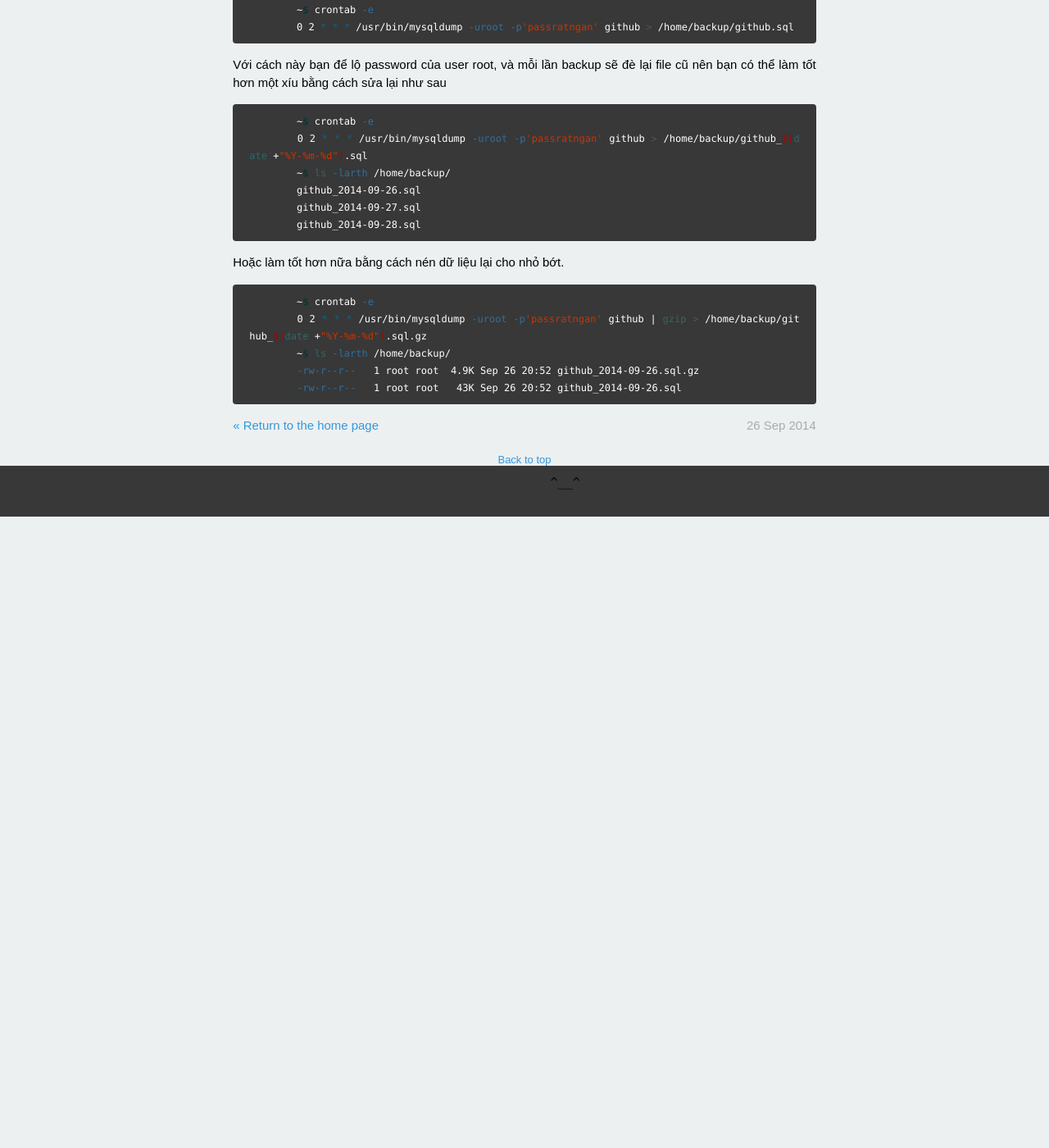
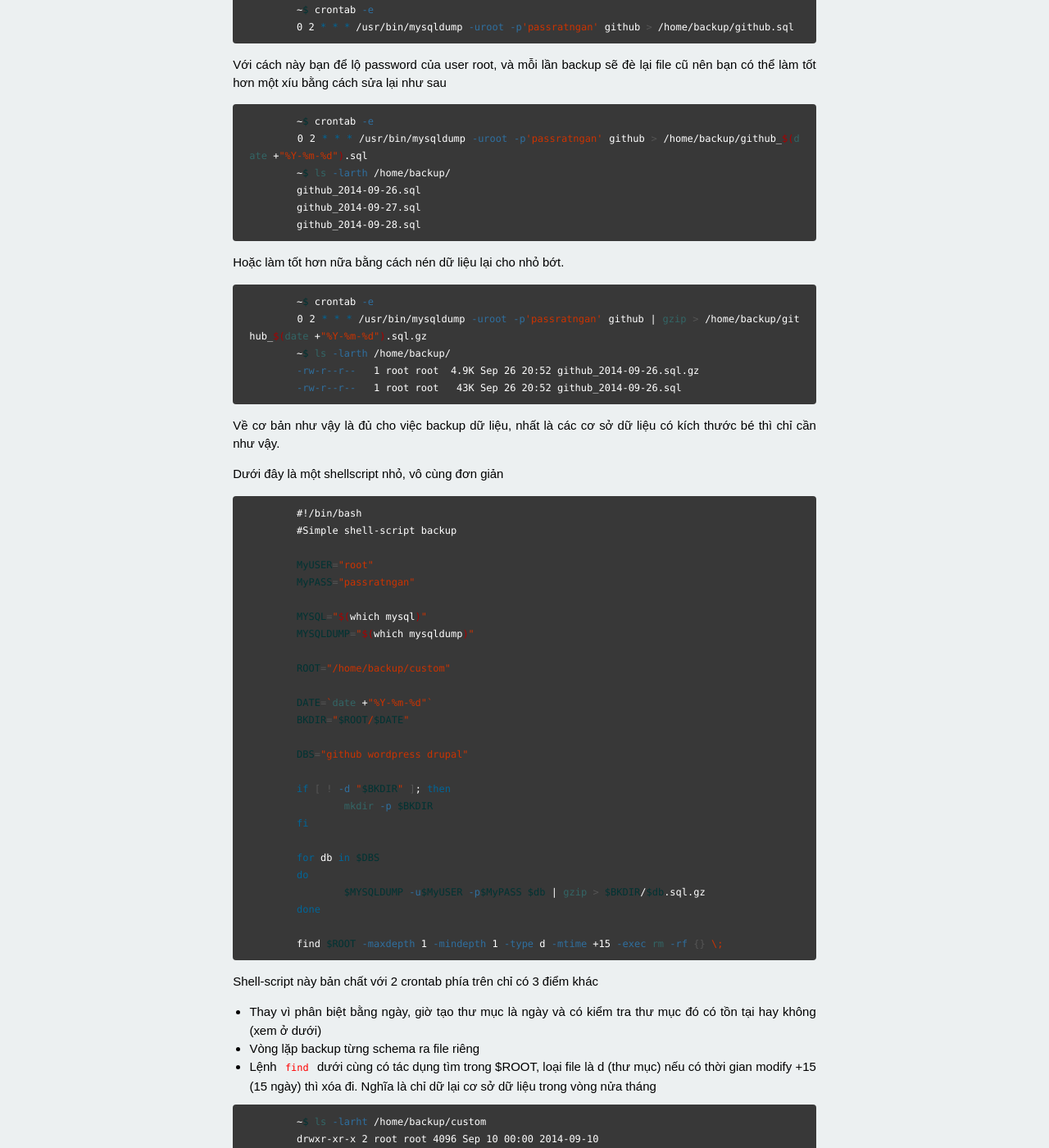
Before and after one commit to gitter-badger/xluffy.github.io, a Jekyll site: the page built from _posts/2014-09-26-shell-backup-db.md, in a window 1280 px wide and 1400 px high, scrolled down 987 px. Shown: the whole window at 82% size. Built offline with Jekyll 4.4.1, drawn with Linux system fonts in a browser that asks for light colours; Markdown is read by kramdown in place of the engine named in the settings; before the commit the page ends 1617 px from its top, so only the background shows below that; some of the changed text lies outside the part shown.

Commit message:
shellscript backup dữ liệu, tự động

````diff
--- a/_posts/2014-09-26-shell-backup-db.md
+++ b/_posts/2014-09-26-shell-backup-db.md
@@ -78,3 +78,75 @@ Hoặc làm tốt hơn nữa bằng cách nén dữ liệu lại cho nhỏ bớt
 	-rw-r--r--   1 root root  4.9K Sep 26 20:52 github_2014-09-26.sql.gz
 	-rw-r--r--   1 root root   43K Sep 26 20:52 github_2014-09-26.sql
 ```
+
+Về cơ bản như vậy là đủ cho việc backup dữ liệu, nhất là các cơ sở dữ liệu
+có kích thước bé thì chỉ cần như vậy.
+
+Dưới đây là một shellscript nhỏ, vô cùng đơn giản
+
+```bash
+	#!/bin/bash
+	#Simple shell-script backup
+
+	MyUSER="root"
+	MyPASS="passratngan"
+
+	MYSQL="$(which mysql)"
+	MYSQLDUMP="$(which mysqldump)"
+
+	ROOT="/home/backup/custom"
+
+	DATE=`date +"%Y-%m-%d"`
+	BKDIR="$ROOT/$DATE"
+
+	DBS="github wordpress drupal"
+
+	if [ ! -d "$BKDIR" ]; then
+		mkdir -p $BKDIR
+	fi
+
+	for db in $DBS
+	do
+		$MYSQLDUMP -u$MyUSER -p$MyPASS $db | gzip > $BKDIR/$db.sql.gz
+	done
+
+	find $ROOT -maxdepth 1 -mindepth 1 -type d -mtime +15 -exec rm -rf {} \;
+```
+
+Shell-script này bản chất với 2 crontab phía trên chỉ có 3 điểm khác
+
+* Thay vì phân biệt bằng ngày, giờ tạo thư mục là ngày và có kiểm
+tra thư mục đó có tồn tại hay không (xem ở dưới)
+* Vòng lặp backup từng schema ra file riêng
+* Lệnh `find` dưới cùng có tác dụng tìm trong $ROOT, loại file là d (thư
+mục) nếu có thời gian modify +15 (15 ngày) thì xóa đi. Nghĩa là chỉ dữ
+lại cơ sở dữ liệu trong vòng nửa tháng
+
+```bash
+	~$ ls -larht /home/backup/custom
+	drwxr-xr-x 2 root root 4096 Sep 10 00:00 2014-09-10
+	drwxr-xr-x 2 root root 4096 Sep 11 00:00 2014-09-11
+	drwxr-xr-x 2 root root 4096 Sep 12 00:00 2014-09-12
+	drwxr-xr-x 2 root root 4096 Sep 13 00:00 2014-09-13
+	drwxr-xr-x 2 root root 4096 Sep 14 00:00 2014-09-14
+	drwxr-xr-x 2 root root 4096 Sep 15 00:00 2014-09-15
+	drwxr-xr-x 2 root root 4096 Sep 16 00:00 2014-09-16
+	drwxr-xr-x 2 root root 4096 Sep 17 00:00 2014-09-17
+	drwxr-xr-x 2 root root 4096 Sep 18 00:00 2014-09-18
+	drwxr-xr-x 2 root root 4096 Sep 19 00:00 2014-09-19
+	drwxr-xr-x 2 root root 4096 Sep 20 00:00 2014-09-20
+	drwxr-xr-x 2 root root 4096 Sep 21 00:00 2014-09-21
+	drwxr-xr-x 2 root root 4096 Sep 22 00:00 2014-09-22
+	drwxr-xr-x 2 root root 4096 Sep 23 00:00 2014-09-23
+	drwxr-xr-x 2 root root 4096 Sep 24 00:00 2014-09-24
+	drwxr-xr-x 2 root root 4096 Sep 25 00:00 2014-09-25
+	drwxr-xr-x 2 root root 4096 Sep 26 00:00 2014-09-26
+```
+
+Sau đó bạn lưu shell-script trên thành 1 file dạng backupdb.sh và bỏ vào
+`/home/backup/bin` hoặc ở đâu tùy bạn và thiết lập một crontab như sau
+
+```bash
+	~$ crontab -e
+	0 2 * * * /home/backup/bin/backupdb.sh
+```
````
